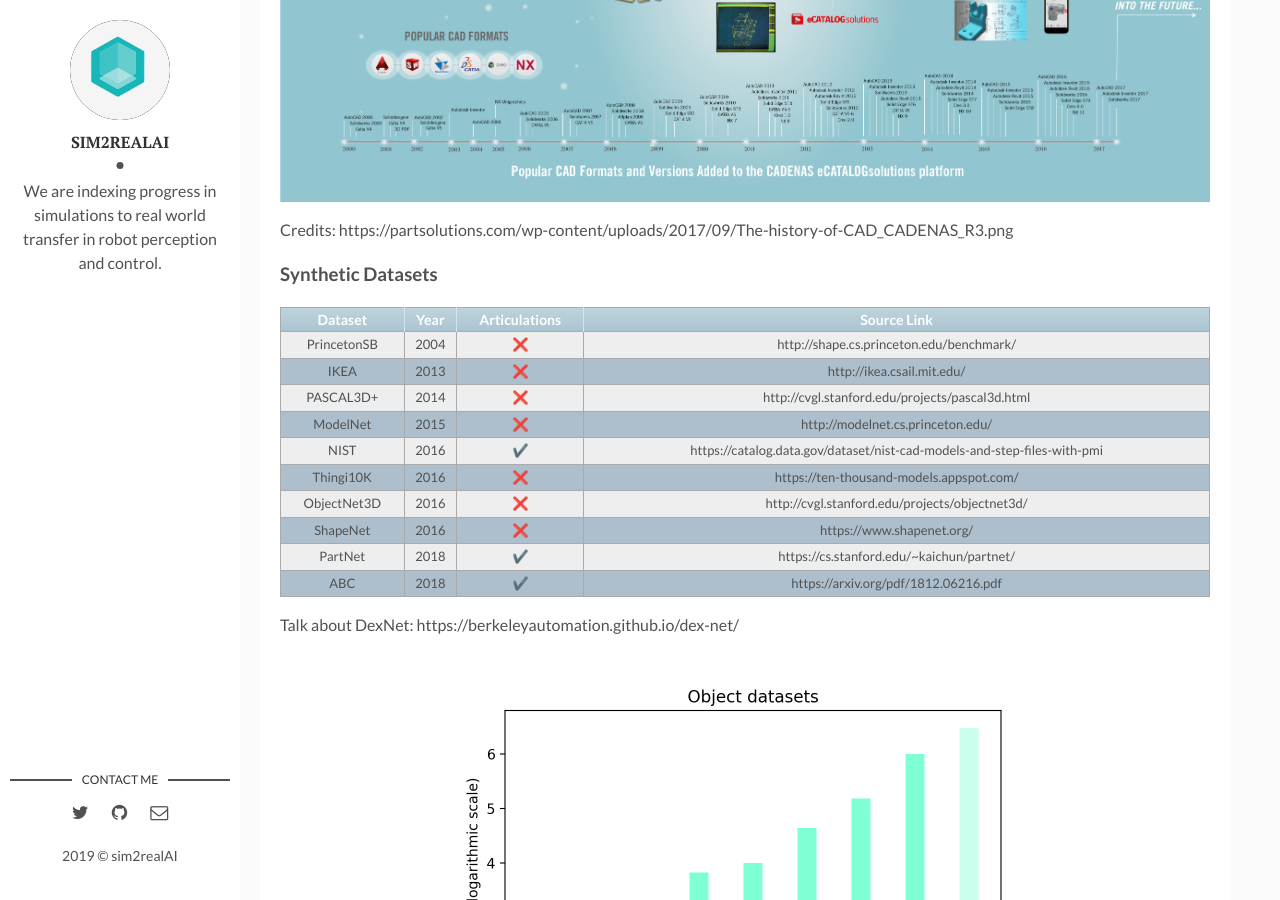
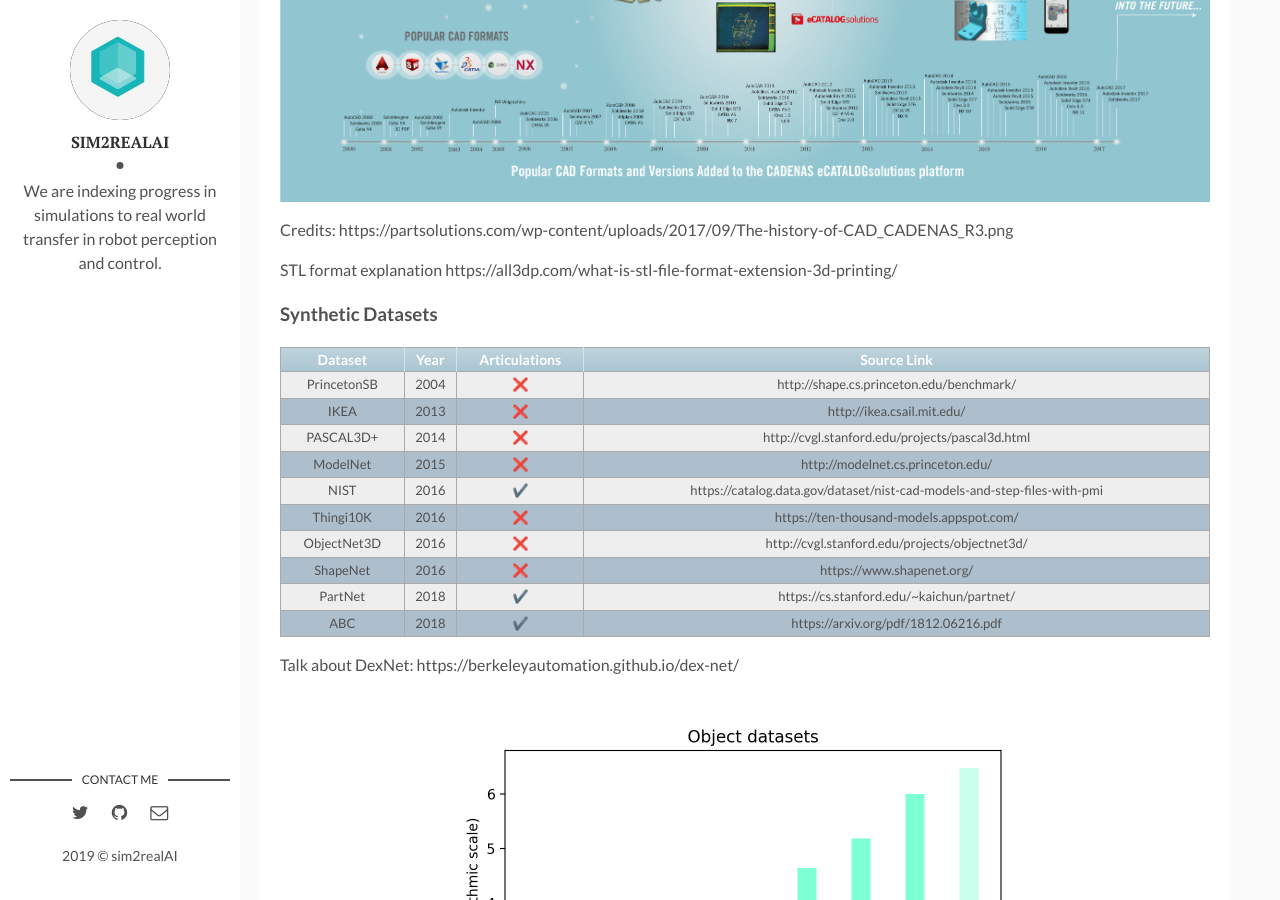
Before and after one commit to backupsim2realai/backupsim2realai.github.io, a Jekyll site: the page built from _posts/2019-01-15-Synthetic-Datasets-of-Objects-Part-I.markdown, in a window 1280 px wide and 900 px high, scrolled down 621 px. Built offline with Jekyll 4.4.1, drawn with Linux system fonts in a browser that asks for light colours; emoji names are drawn with the system emoji font.

Commit message:
update
Signed-off-by: Ankur Handa <ahanda@nvidia.com>

```diff
--- a/_posts/2019-01-15-Synthetic-Datasets-of-Objects-Part-I.markdown
+++ b/_posts/2019-01-15-Synthetic-Datasets-of-Objects-Part-I.markdown
@@ -19,6 +19,8 @@
 <center><img src="/assets/img/2019-01-15/The-history-of-CAD_CADENAS_R3.jpg" width="1024"></center>
 
 Credits: https://partsolutions.com/wp-content/uploads/2017/09/The-history-of-CAD_CADENAS_R3.png
+
+STL format explanation https://all3dp.com/what-is-stl-file-format-extension-3d-printing/
 
 ### Synthetic Datasets
 
```
